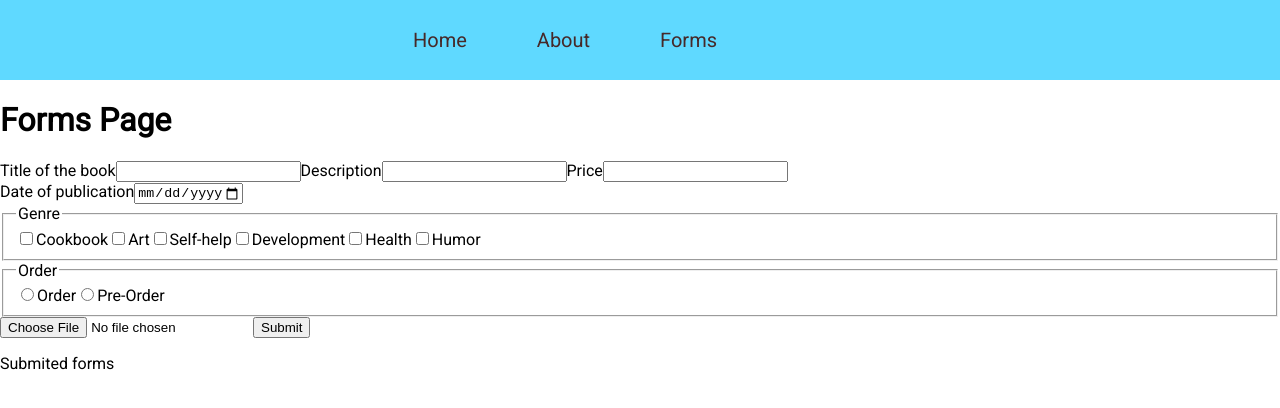
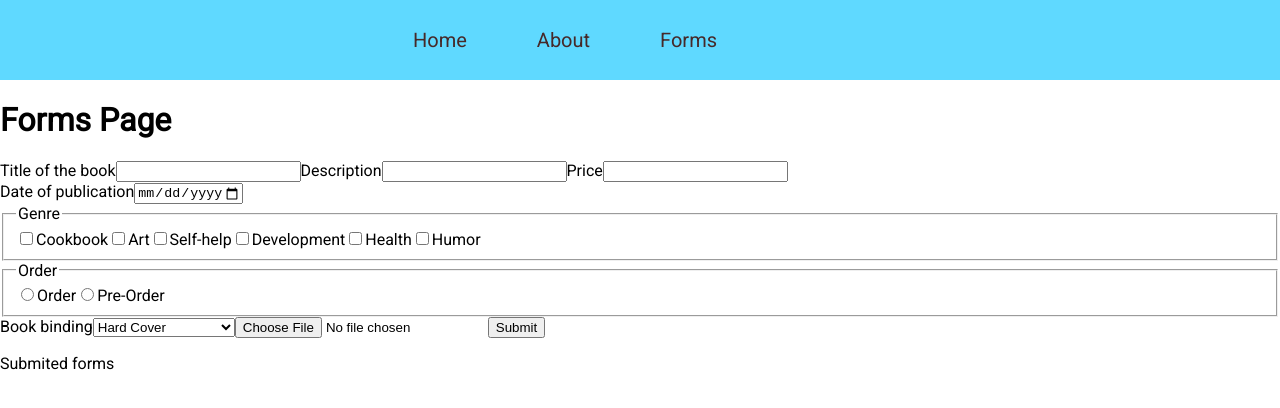
Before and after one commit to KalinkinFiz/react-2023q1, a React (Create React App) app: page /form in a window 1280 px wide. Shown: the top 408 px of the page. Built offline with nearby package versions, Linux system fonts and the light colour scheme.

Commit message:
feat: add select

```diff
--- a/src/components/Form.tsx
+++ b/src/components/Form.tsx
@@ -55,6 +55,12 @@ export class Form extends Component<{ setForm: () => void }, FormState> {
   onChangeOrder = (event: React.ChangeEvent<HTMLInputElement>) => {
     this.setState({
       order: event.target.value,
+    });
+  };
+
+  onChangeBinding = (event: React.ChangeEvent<HTMLSelectElement>) => {
+    this.setState({
+      binding: event.target.value,
     });
   };
 
@@ -215,6 +221,15 @@ export class Form extends Component<{ setForm: () => void }, FormState> {
               Pre-Order
             </label>
           </fieldset>
+          <label>
+            Book binding
+            <select value={this.state.binding} onChange={this.onChangeBinding}>
+              <option value="Hard Cover">Hard Cover</option>
+              <option value="SoftBoard">SoftBoard</option>
+              <option value="Adhesive Sew Bond">Adhesive Sew Bond</option>
+              <option value="Integral Binding">Integral Binding</option>
+            </select>
+          </label>
           <input type="file" onChange={this.onChangeFile} required />
           <button>Submit</button>
         </div>
```
